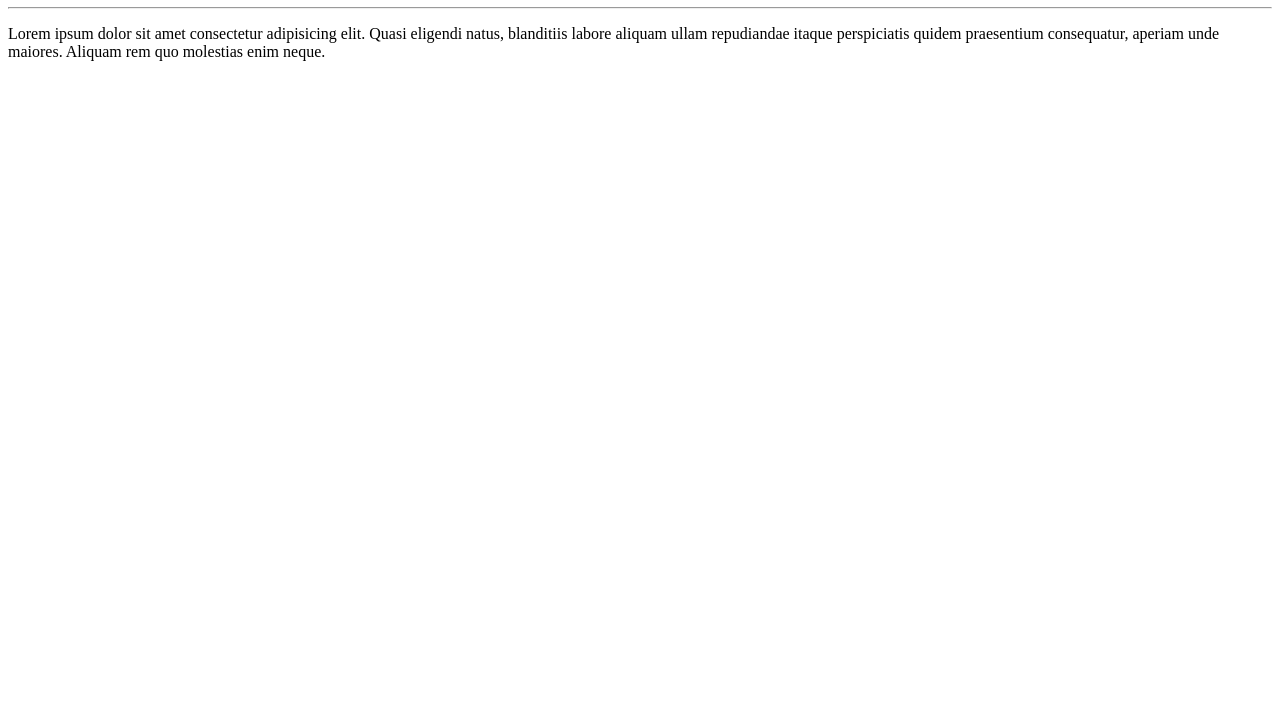
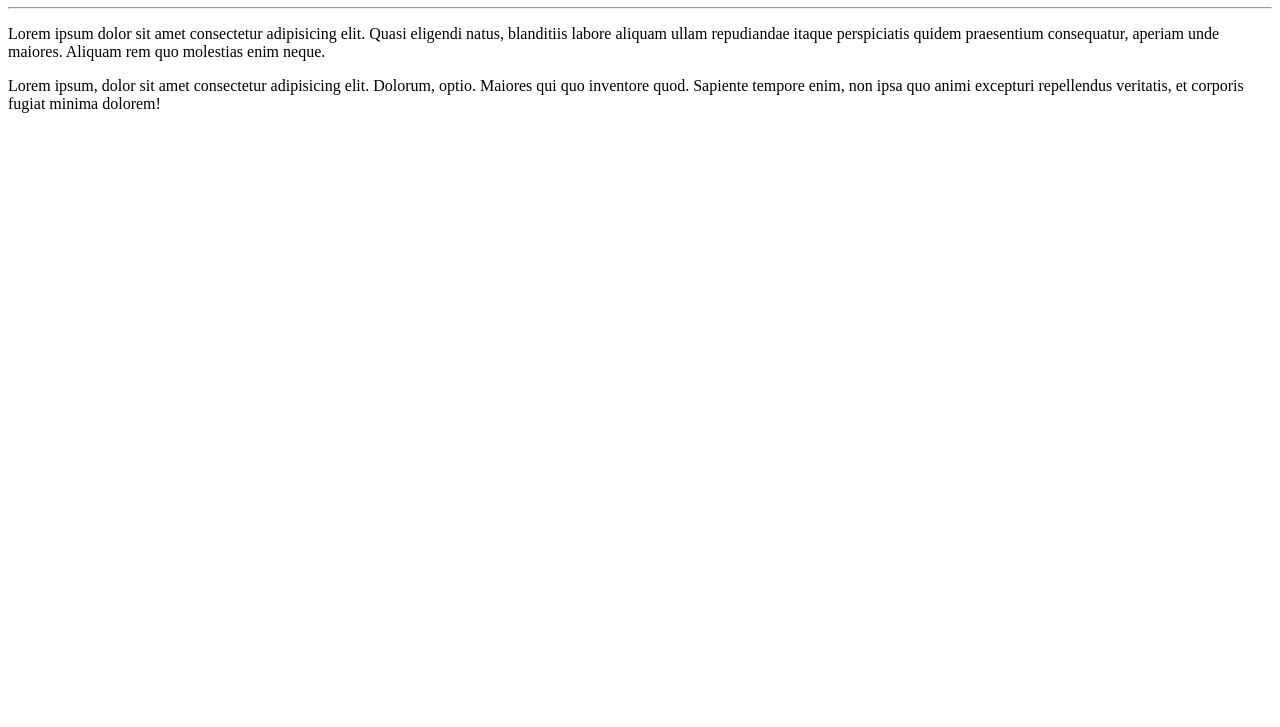
Before and after one commit to Adriano-acl/Ola-mundo, a plain HTML site: page site-exemplo/index.html in a window 1280 px wide. Shown: the part 73-800 px from the top of the page. Drawn offline with Linux system fonts and the light colour scheme.

Commit message:
adicionei um parágrafo

```diff
--- a/site-exemplo/index.html
+++ b/site-exemplo/index.html
@@ -9,5 +9,6 @@
    <h1>Olá, mundo!</h1>
    <hr>
    <p>Lorem ipsum dolor sit amet consectetur adipisicing elit. Quasi eligendi natus, blanditiis labore aliquam ullam repudiandae itaque perspiciatis quidem praesentium consequatur, aperiam unde maiores. Aliquam rem quo molestias enim neque.</p>
+   <p>Lorem ipsum, dolor sit amet consectetur adipisicing elit. Dolorum, optio. Maiores qui quo inventore quod. Sapiente tempore enim, non ipsa quo animi excepturi repellendus veritatis, et corporis fugiat minima dolorem!</p>
 </body>
 </html>
```
